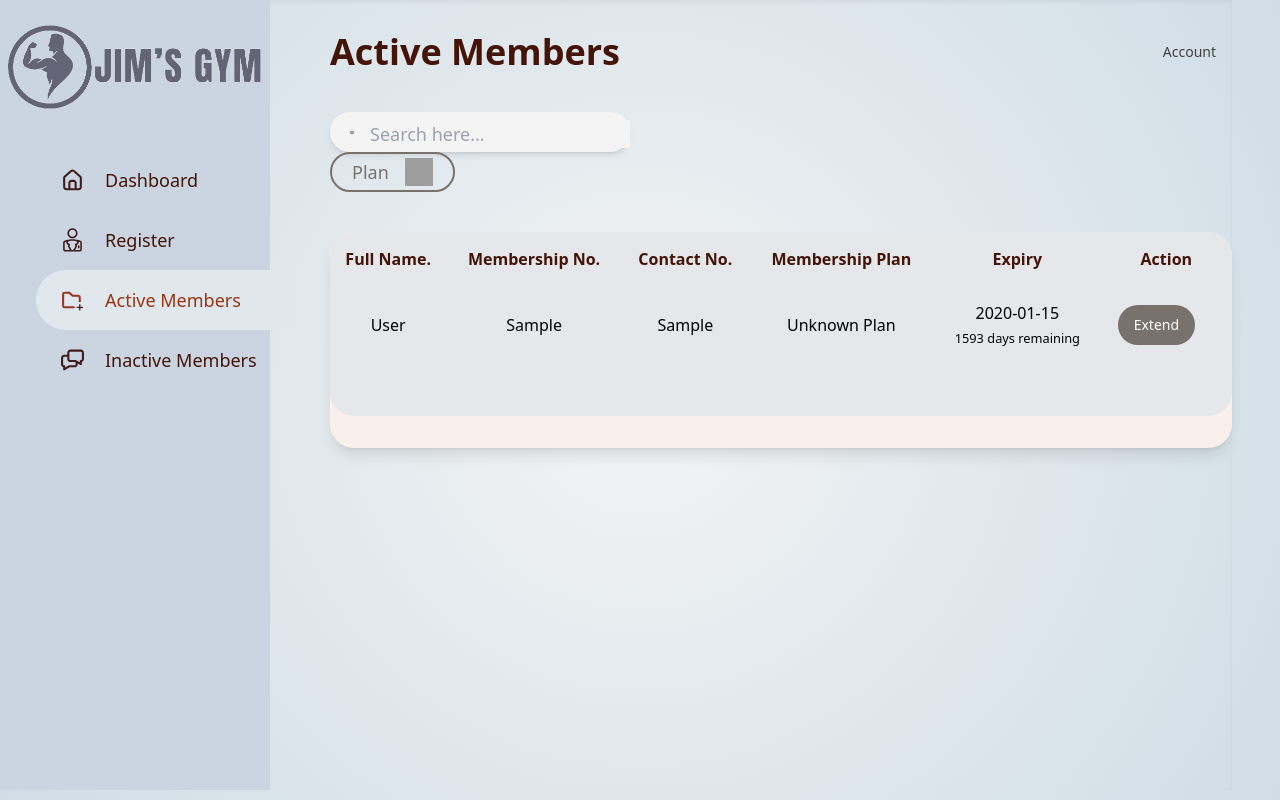
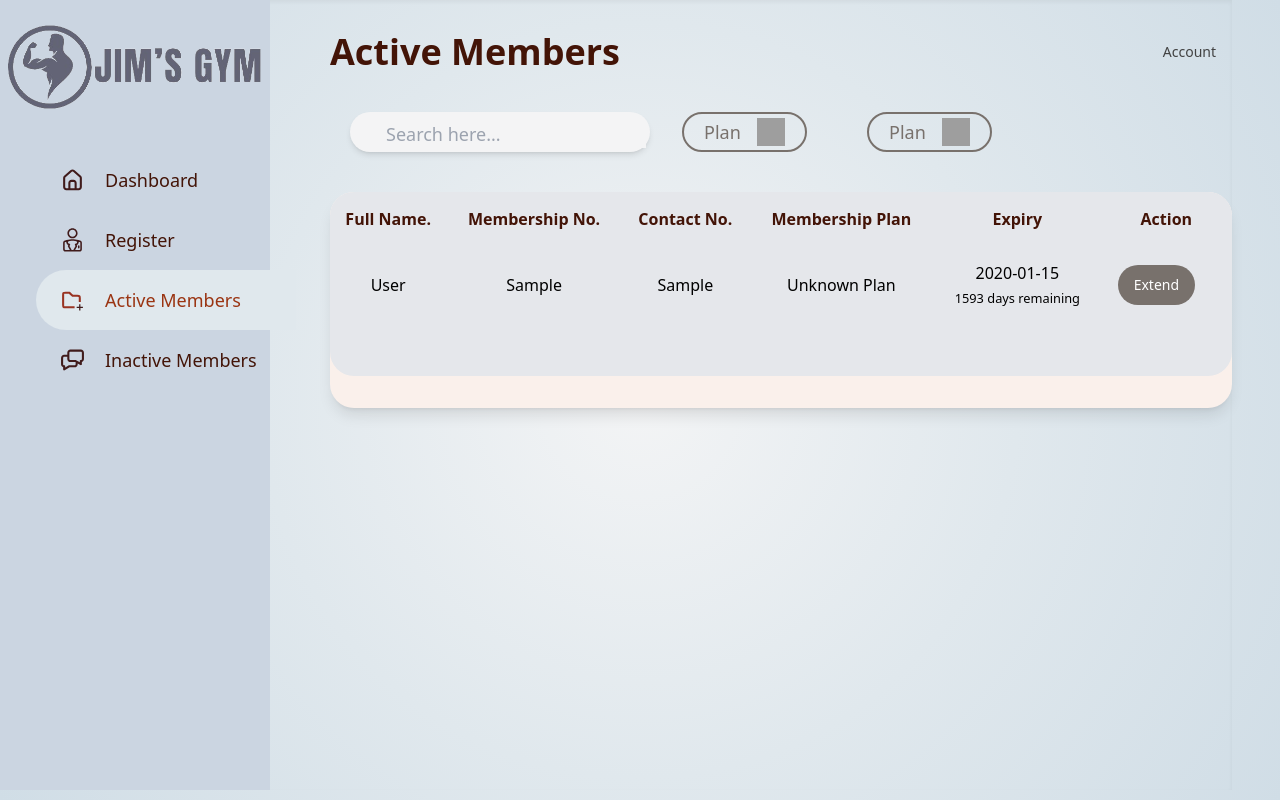
Before and after one commit to sezilla/gym, a PHP site: page /activemembers.php in a window 1280 px wide. Run offline with PHP 8.4, Linux system fonts and the light colour scheme; tables that the repository leaves empty or names only in its code hold one stand-in row (values such as "Sample post"); some libraries are stand-ins or nearby versions; grey boxes are pictures that could not be loaded.

Commit message:
Update activemembers.php

```diff
--- a/activemembers.php
+++ b/activemembers.php
@@ -214,7 +214,11 @@ $query = mysqli_query($conn, $sql);
               </div>
             </header>
 
-            <class="flex items-stretch justify-between gap-5">
+
+
+
+
+            <div class="flex items-stretch justify-between gap-10 px-5">
               <div class="bg-zinc-100 rounded-[40px] w-[300px] h-[40px] shadow-md">
                 <div class="items-stretch flex gap-4 rounded-3xl">
                   <img loading="lazy" src="https://cdn.builder.io/api/v1/image/assets/TEMP/75453035-f6ab-4cc0-b8e2-9e687ed98ce1?apiKey=949dc02d5acc420a9a54e7e811a36e3e&"
@@ -224,21 +228,9 @@ $query = mysqli_query($conn, $sql);
                     <input type = "search" class="bg-zinc-100" id = "getName" placeholder = "Search here..." autocomplete = "off">
                   </div>
 
-                </div>
-               </div>
 
-
-
-
-
-
-
-
-
-
-
-
-              <div
+                  <div class="flex gap-10 px-5">
+                  <div
                 id="dropdown"
                 class="items-center w-[125px] h-[40px] flex px-5 py-0.5 rounded-[40px]
                   border-2 border-solid border-stone-500">
@@ -253,6 +245,37 @@ $query = mysqli_query($conn, $sql);
                   style="background-image: url('https://cdn.builder.io/api/v1/image/assets/TEMP/b1f4b831-70b4-4724-832d-ea63cec558e5?apiKey=949dc02d5acc420a9a54e7e811a36e3e&')"
                   class="aspect-square object-contain object-center w-full overflow-hidden shrink-0 flex-1"></button>
                   </div>
+</div>
+
+              <div class="flex gap-20 px-5">
+                  <div
+                id="dropdown"
+                class="items-center w-[125px] h-[40px] flex px-5 py-0.5 rounded-[40px]
+                  border-2 border-solid border-stone-500">
+              <div
+                class="justify-center items-center flex w-[84px] max-w-full gap-4">
+                  <div
+                class="text-stone-500 text-lg leading-7 my-auto">Plan</div>
+                <button
+                  type="button"
+                  data-dropdown-toggle="sortexpiry"
+                  id="dropbtn"
+                  style="background-image: url('https://cdn.builder.io/api/v1/image/assets/TEMP/b1f4b831-70b4-4724-832d-ea63cec558e5?apiKey=949dc02d5acc420a9a54e7e811a36e3e&')"
+                  class="aspect-square object-contain object-center w-full overflow-hidden shrink-0 flex-1"></button>
+                  </div>
+                  </div>
+</div>
+                </div>
+               </div>
+
+
+</div>
+
+
+
+
+
+
 
               <!-- Dropdown menu -->
               <div class="hidden bg-white text-base z-50 list-none divide-y divide-gray-100 rounded shadow my-4" id="sortexpiry">
```
